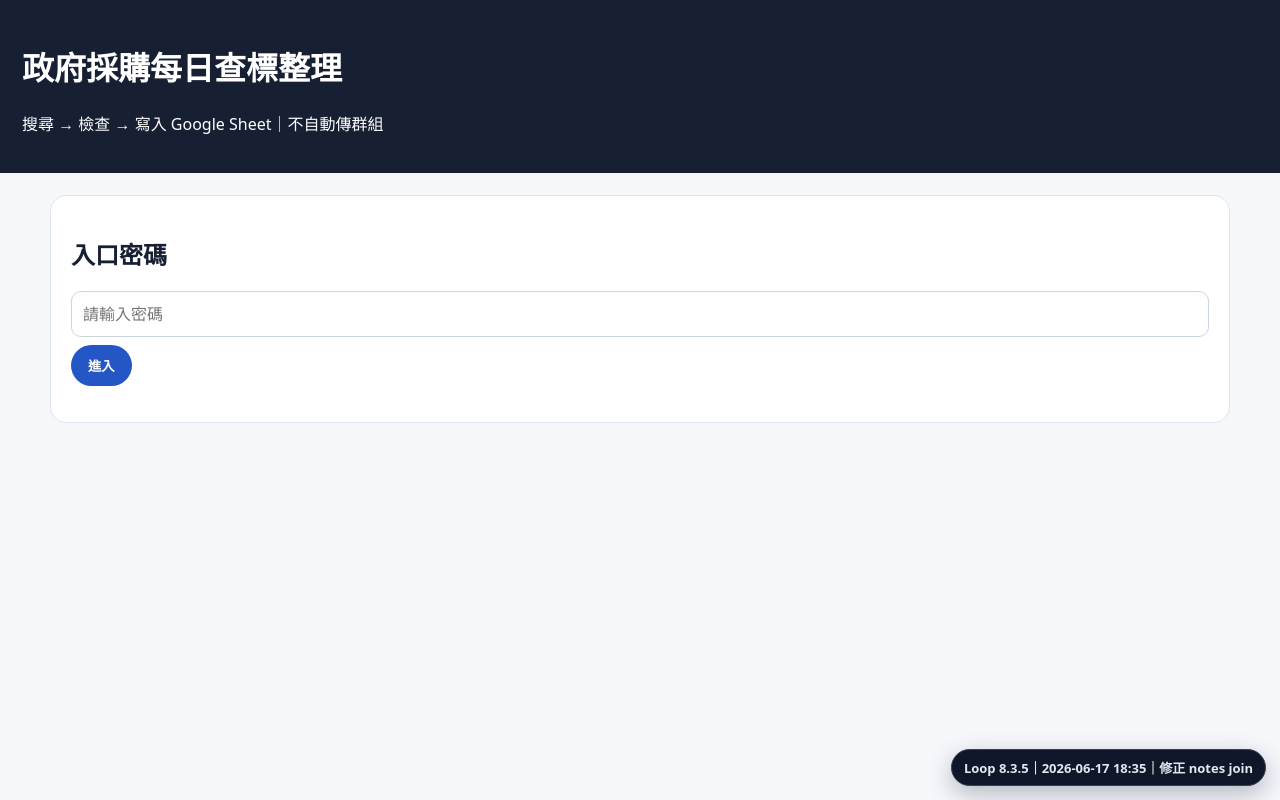
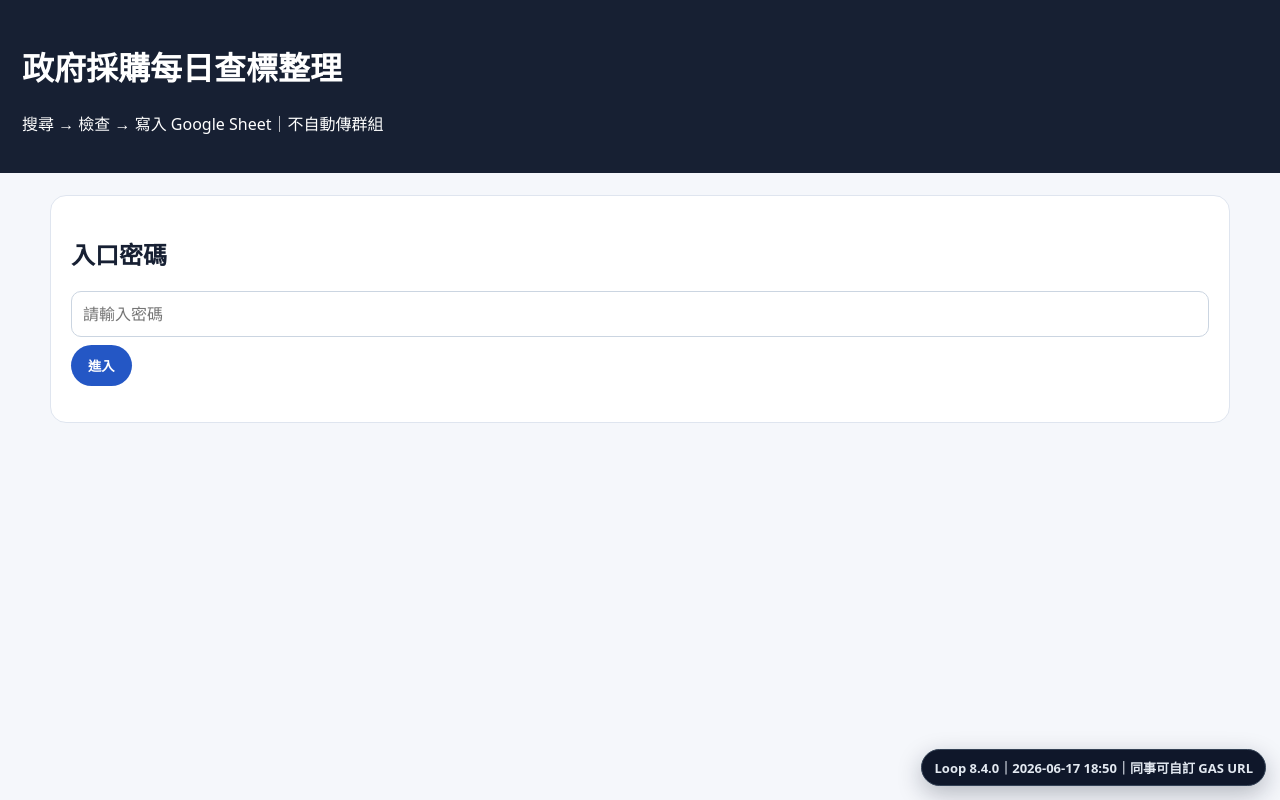
Before and after one commit to Calumai/moneykimkim, a website: page index.html in a window 1280 px wide. Drawn offline with Linux system fonts and the light colour scheme.

Commit message:
Point root to Loop 8.4 frontend

```diff
--- a/index.html
+++ b/index.html
@@ -11,7 +11,7 @@
   </style>
 </head>
 <body>
-  <iframe src="./public/index-v835.html?v=loop-8-3-5-20260617-1835" title="moneykimkim"></iframe>
-  <div class="version-badge">Loop 8.3.5｜2026-06-17 18:35｜修正 notes join</div>
+  <iframe src="./public/index-v840.html?v=loop-8-4-0-20260617-1850" title="moneykimkim"></iframe>
+  <div class="version-badge">Loop 8.4.0｜2026-06-17 18:50｜同事可自訂 GAS URL</div>
 </body>
 </html>
```
